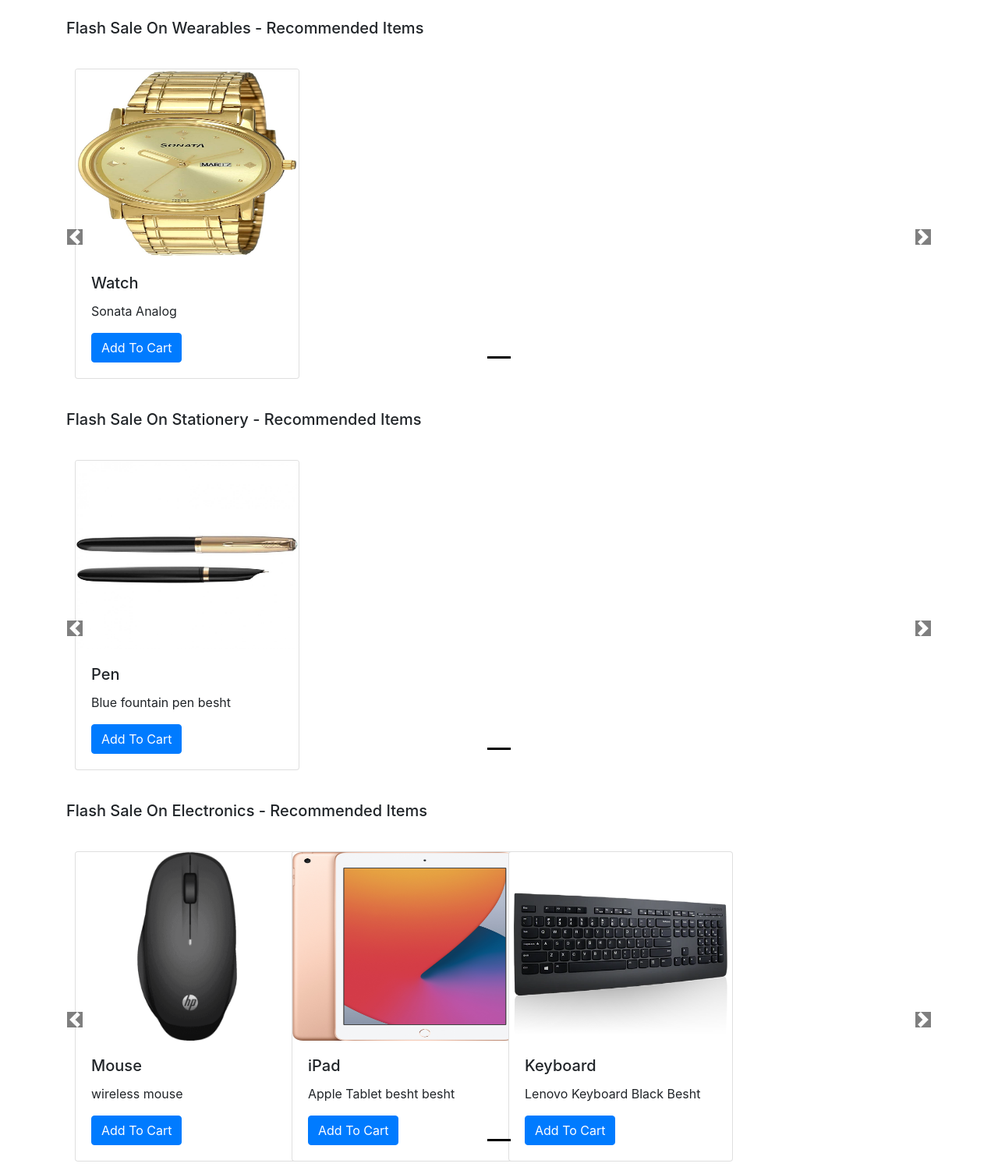
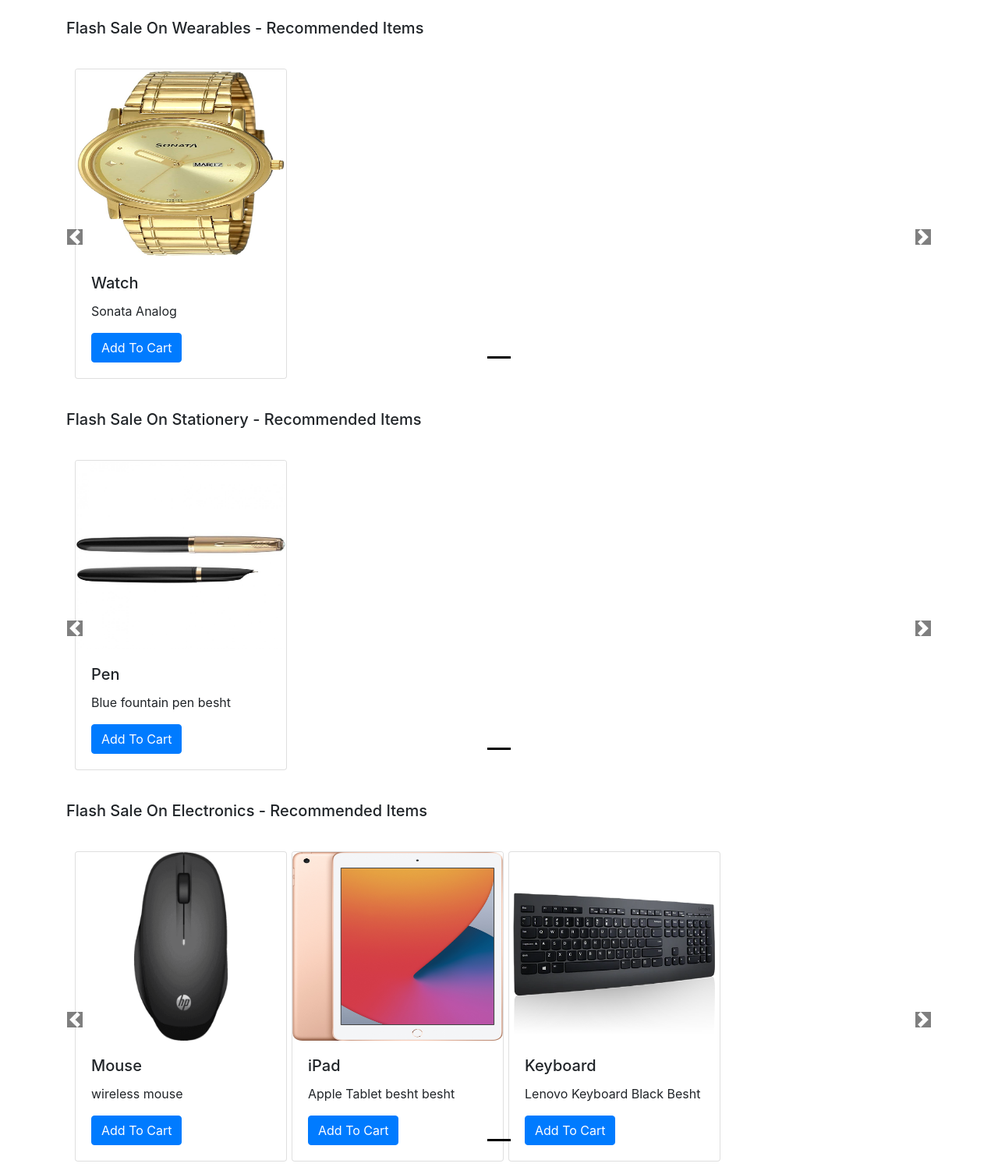
Before and after one commit to Samdroid27/Ecommerce_PS-1, a Django app: page /shop/ in a window 1280 px wide. Shown: the part 56-1562 px from the top of the page at 78% size. Run offline with Django 3.2, Linux system fonts and the light colour scheme; data comes from the database, SQL or seed files in the repository; some libraries are stand-ins or nearby versions.

Commit message:
minor changes in product card

```diff
--- a/shop/templates/shop/index.html
+++ b/shop/templates/shop/index.html
@@ -75,7 +75,7 @@
 
       {% for i in product%}
       <div class="col-xs-3 col-sm-3 col-md-3">
-        <div class="card" style="width: 18rem;">
+        <div class="card" style="width: 17rem;">
           <img src='/media/{{i.image}}' class="card-img-top" alt="...">
           <div class="card-body">
             <h5 class="card-title">{{i.product_name}}</h5>
```
